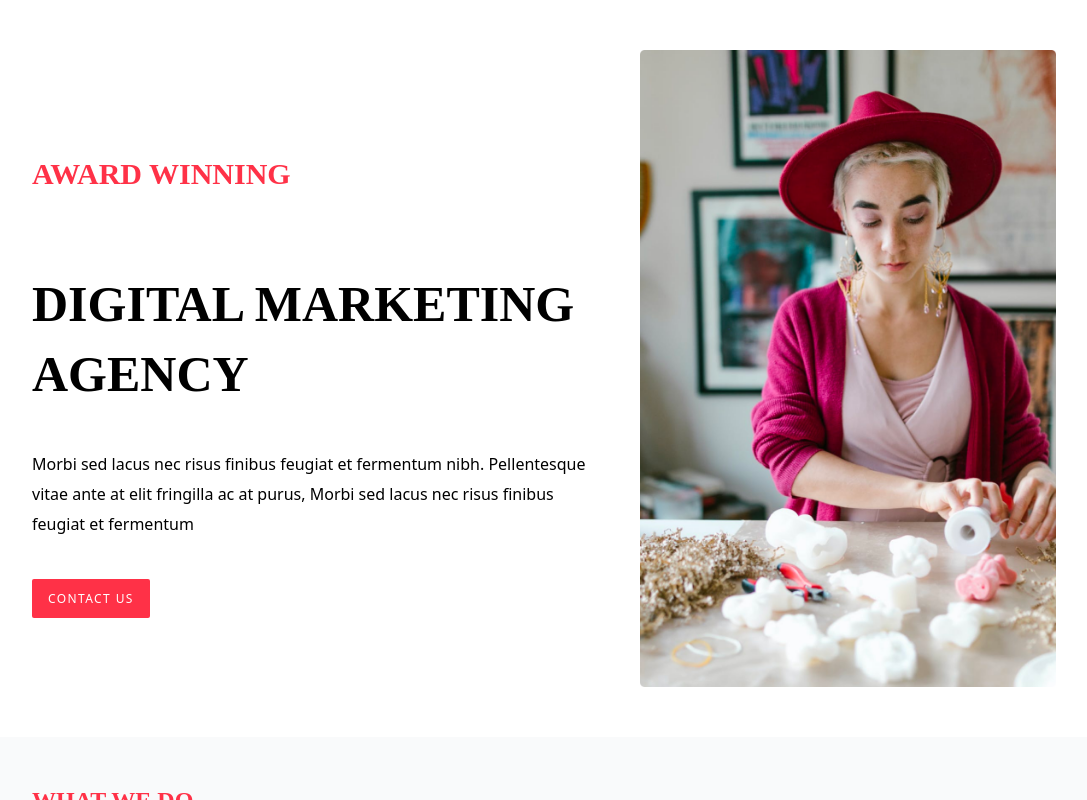
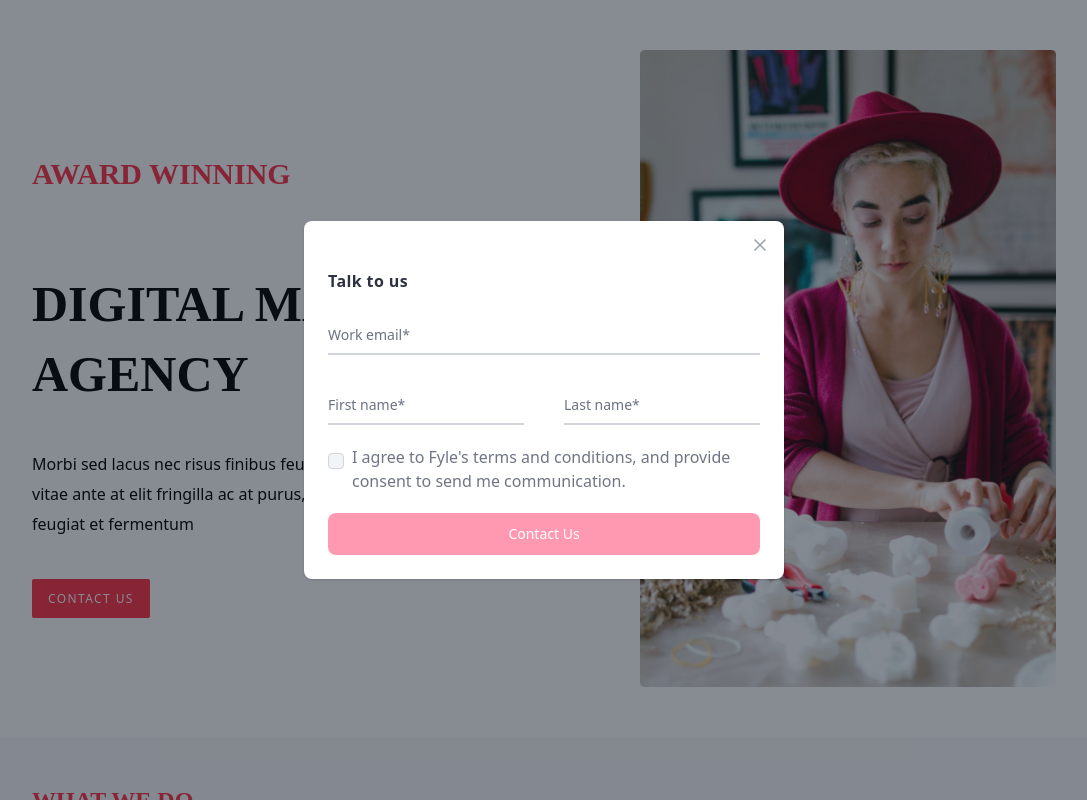
Before and after one commit to Chandan8018/Fyle_Assignment, a React (Vite) app: page / in a window 1280 px wide. Both pictures are taken after a click on the button "CONTACT US". Shown: the top 800 px of the page, without its empty margins (96-1183 px from the left). Built offline with nearby package versions, Linux system fonts and the light colour scheme; a web font is replaced by a local one.

Commit message:
Complete Contact us ui and functionality

```diff
--- a/src/components/HeroSection.jsx
+++ b/src/components/HeroSection.jsx
@@ -1,9 +1,12 @@
-import React from "react";
+import React, { useState } from "react";
 import heroImg from "../assets/hero.png";
+import ContactUs from "../pages/ContactUs";
 
 function HeroSection() {
+  const [openModal, setOpenModal] = useState(false);
   return (
     <div>
+      <ContactUs openModal={openModal} setOpenModal={setOpenModal} />
       <div className='max-w-5xl mx-auto grid md:grid-cols-7 grid-cols-1 gap-10 py-[50px]'>
         <div className='col-span-4 flex flex-col justify-center items-start gap-10 pl-5 md:pl-0'>
           <h3 className='text-left font-semibold text-[30px] leading-[110px] tracking-[0px] text-[#FF3147] uppercase opacity-100 font-cormorant-sc'>
@@ -19,7 +22,11 @@ function HeroSection() {
             Pellentesque vitae ante at elit fringilla ac at purus, Morbi sed
             lacus nec risus finibus feugiat et fermentum
           </p>
-          <button className='px-4 py-2 bg-[#FF3147] text-[#FFFFFF] rounded-[2px] text-[12px] leading-[23px] tracking-[1.4px]'>
+          <button
+            type='button'
+            className='px-4 py-2 bg-[#FF3147] text-[#FFFFFF] rounded-[2px] text-[12px] leading-[23px] tracking-[1.4px]'
+            onClick={() => setOpenModal(true)}
+          >
             CONTACT US
           </button>
         </div>
--- /dev/null
+++ b/src/pages/ContactUs.jsx
@@ -0,0 +1,150 @@
+import { Alert, Checkbox, FloatingLabel, Modal, Spinner } from "flowbite-react";
+import React, { useState } from "react";
+import { Button } from "flowbite-react";
+
+function ContactUs(props) {
+  const [query, setQuery] = useState({});
+  const [checkedInput, setCheckedInput] = useState(false);
+  const [errorMessage, setErrorMessage] = useState(null);
+  const [dataSendSucess, setDataSendSucess] = useState(null);
+  const [dataFetch, setDataFetch] = useState(false);
+
+  const handleParam = () => (e) => {
+    const name = e.target.name;
+    const value = e.target.value;
+    setQuery((prevState) => ({
+      ...prevState,
+      [name]: value,
+    }));
+  };
+
+  const formSubmit = async (e) => {
+    e.preventDefault();
+
+    if (!query.email || !query.fristName || !query.lastName) {
+      return setErrorMessage("Please fill out all fields");
+    }
+    setDataFetch(true);
+    try {
+      const res = await fetch("https://getform.io/f/adryrega", {
+        method: "POST",
+        headers: { "Content-Type": "application/json" },
+        body: JSON.stringify(query),
+      })
+        .then(() => {
+          setCheckedInput(false);
+          setQuery({});
+          setDataSendSucess("Data send sucessfully");
+          setErrorMessage(null);
+          setDataFetch(false);
+        })
+        .catch((err) => {
+          setErrorMessage(err.message);
+          setCheckedInput(false);
+        });
+    } catch (error) {
+      console.log(error);
+    }
+  };
+
+  return (
+    <Modal
+      show={props.openModal}
+      size='lg'
+      onClose={() => {
+        props.setOpenModal(false);
+        setDataSendSucess(null);
+        setErrorMessage(null);
+      }}
+      popup
+    >
+      <Modal.Header />
+      <Modal.Body>
+        <h3 className='text-left tracking-wide text-[#2D3142] opacity-100 font-bold'>
+          Talk to us
+        </h3>
+        <form className='pt-5 flex flex-col gap-5' onSubmit={formSubmit}>
+          <FloatingLabel
+            variant='standard'
+            label='Work email*'
+            name='email'
+            value={query.email}
+            onChange={handleParam()}
+          />
+          <div className='grid grid-cols-2 gap-10'>
+            <FloatingLabel
+              variant='standard'
+              label='First name*'
+              name='fristName'
+              value={query.fristName}
+              onChange={handleParam()}
+              className=''
+            />
+            <FloatingLabel
+              variant='standard'
+              label='Last name*'
+              name='lastName'
+              value={query.lastName}
+              onChange={handleParam()}
+            />
+          </div>
+          <div className='flex justify-between gap-2'>
+            <Checkbox
+              id='remember'
+              onClick={() => setCheckedInput(!checkedInput)}
+              className='focus:ring-0 text-[#FF3366]'
+              checked={checkedInput}
+            />
+            <p className='-mt-2 text-left tracking-normal text-[#616678] opacity-90'>
+              I agree to Fyle's terms and conditions, and provide consent to
+              send me communication.
+            </p>
+          </div>
+          <Button
+            className='w-full focus:ring-0 bg-[#FF3366] hover:bg-[#FF3366]'
+            type='submit'
+            color='failure'
+            disabled={!checkedInput}
+          >
+            {dataFetch ? (
+              <span>
+                <Spinner
+                  color='warning'
+                  aria-label='Warning spinner example'
+                  size='sm'
+                />{" "}
+                Sending...
+              </span>
+            ) : (
+              "Contact Us"
+            )}
+          </Button>
+          {errorMessage && (
+            <Alert
+              color='failure'
+              onDismiss={() => {
+                alert("Alert dismissed!");
+                setErrorMessage(null);
+              }}
+            >
+              <span className='font-medium'>Info alert!</span> {errorMessage}
+            </Alert>
+          )}
+          {dataSendSucess && (
+            <Alert
+              color='success'
+              onDismiss={() => {
+                alert("Alert dismissed!");
+                setDataSendSucess(null);
+              }}
+            >
+              <span className='font-medium'>Info alert!</span> {dataSendSucess}
+            </Alert>
+          )}
+        </form>
+      </Modal.Body>
+    </Modal>
+  );
+}
+
+export default ContactUs;
```
